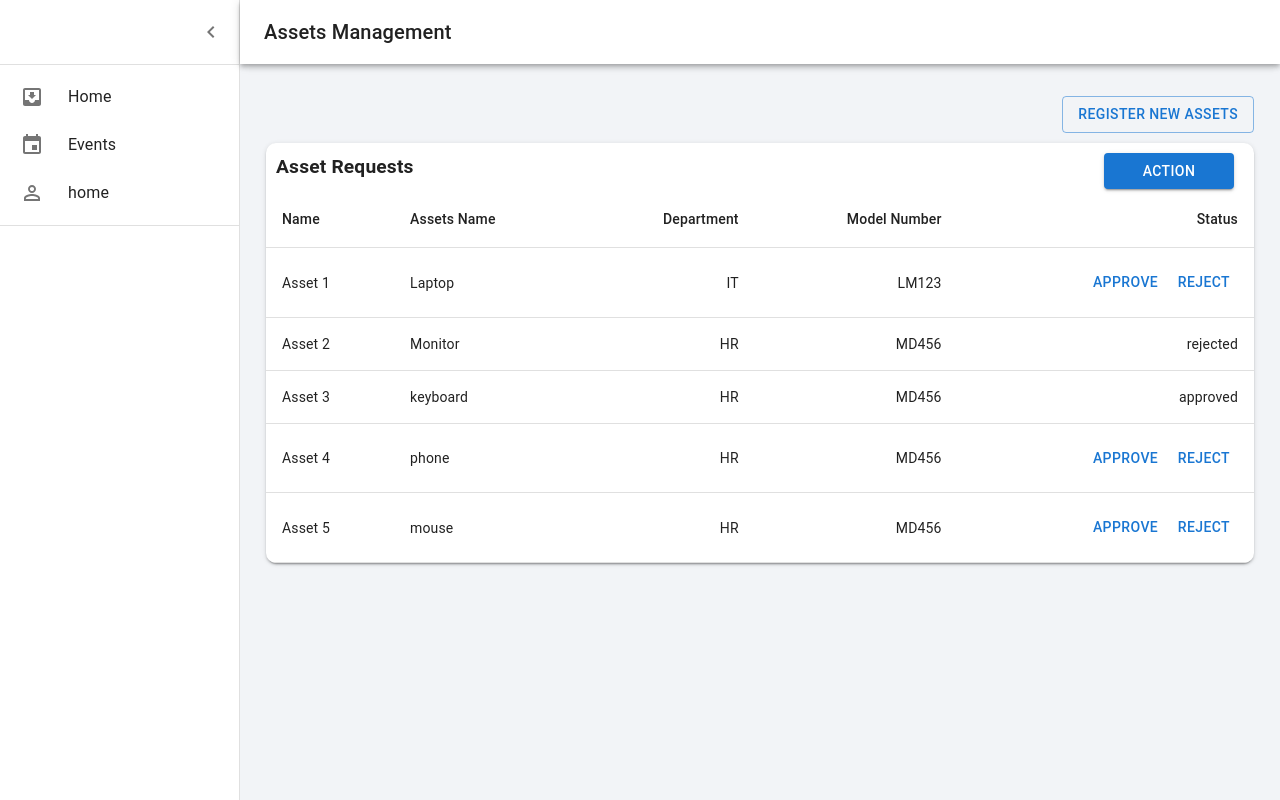
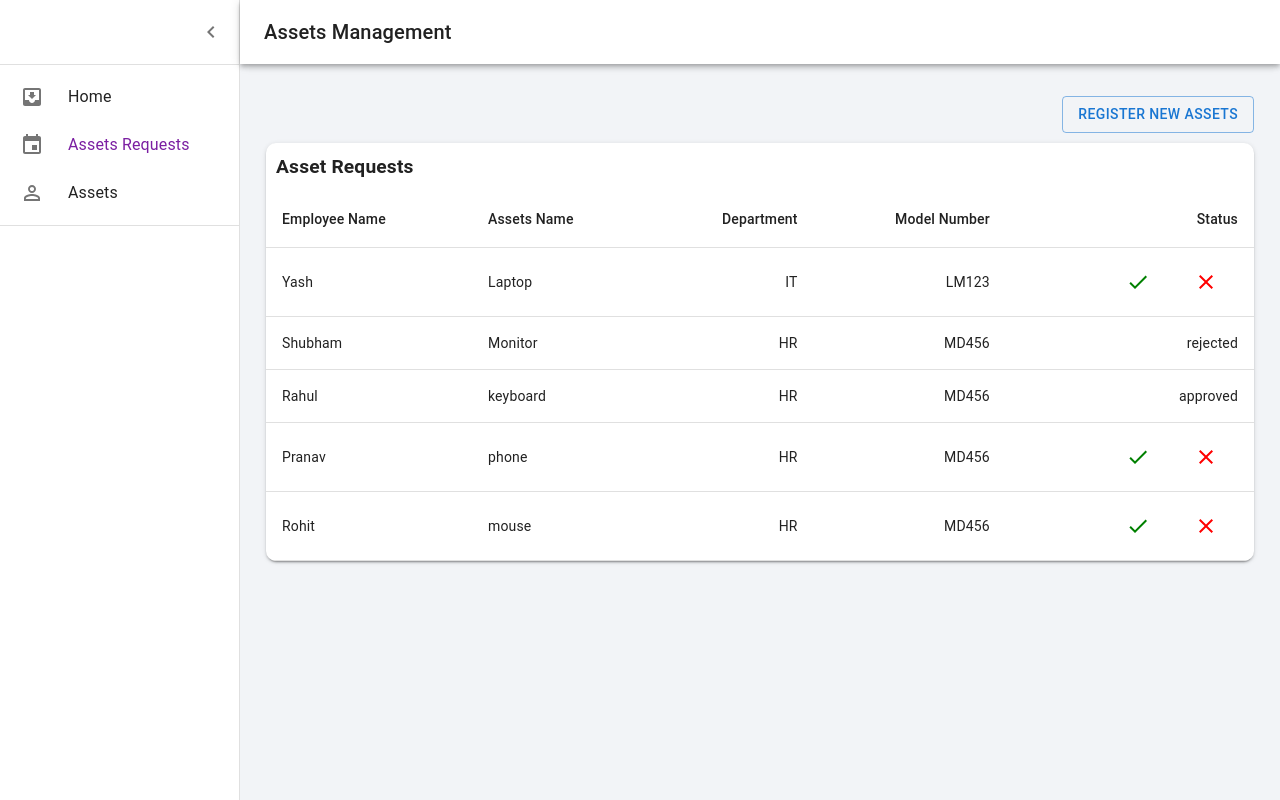
Before and after one commit to yash-gole28/asset-management-frontend, a React (Create React App) app: page /assets-request in a window 1280 px wide. Both pictures are taken after a click on the button 32 px from the left and 32 px from the top of the page. Shown: the top 800 px of the page. Built offline with nearby package versions, Linux system fonts and the light colour scheme.

Commit message:
updated request component ,created assets page

```diff
--- a/src/App.css
+++ b/src/App.css
@@ -3,5 +3,4 @@
   margin: 0px;
   box-sizing: border-box;
   /* color: ; */
-
 }
--- a/src/App.tsx
+++ b/src/App.tsx
@@ -10,10 +10,13 @@ import AssetsRegistretion from './Pages/AssetsRegistretion/AssetsRegistretion';
 import AllocationForm from './Pages/AssetsAlloction/AssetsAlloction';
 import AssetsMaintenance from './Pages/AssetsMaintenace/AssetsMaintenance';
 import AssetsRequest from './Pages/AssetsRequest/AssetsRequest';
-import AssetsRegistretionTable from './Pages/AssetsRegisterTable/AssetsRegistretionTable';
+import { Box } from '@mui/material';
+import AssetsRegistrationTable from './Pages/AssetsRegisterTable/AssetsRegistretionTable';
+import Assets from './Pages/Assets/Assets';
 
 function App() {
   return (
+    <Box sx={{maxWidth:'100vw' ,fontFamily:'-apple-system'}}>
       <BrowserRouter>
 
         <Routes>
@@ -23,17 +26,17 @@ function App() {
             <Route path='/assets-register' element={<AssetsRegistretion />} />
             <Route path='/allocation' element={<AllocationForm />} />
             <Route path='/maintenance' element={<AssetsMaintenance />} />
-          <Route path='/assets-request' element={<AssetsRequest/>}/>
-          <Route path='/assets-register-table' element={<AssetsRegistretionTable/>}/>
+            <Route path='/assets-request' element={<AssetsRequest />} />
+            <Route path='/assets' element={<Assets/>} />
           </Route>
           <Route path='/login' element={<Login />} />
           <Route path='/register' element={<Register />} />
 
-
-
         </Routes>
 
       </BrowserRouter>
+    </Box>
+
     // <div>app</div>
   );
 }
--- a/src/Components/KPIs.tsx
+++ b/src/Components/KPIs.tsx
@@ -43,7 +43,7 @@ const KPIs = () => {
     return (
         <Box sx={{ p: { xs: 1, sm: 1, md: 3 } }}>
             <Grid container spacing={{ xs: 1, sm: 1, md: 2 }}>
-                <Grid size={{ xs: 12,sm:6, md: 3 }}>
+                <Grid size={{ xs: 6,sm:6, md: 3 }}>
                     <Item sx={{backgroundColor:'rgb(168, 231, 192)'}}>
                         <CustomGrid>
                             <Box sx={{ display: 'flex', flexDirection: 'column', alignItems: 'start',justifyContent:'center',height:'100%' }}>
@@ -59,7 +59,7 @@ const KPIs = () => {
                         </CustomGrid>
                     </Item>
                 </Grid>
-                <Grid size={{ xs: 12,sm:6, md: 3 }}>
+                <Grid size={{ xs: 6,sm:6, md: 3 }}>
                     <Item sx={{backgroundColor:'rgb(247, 195, 195)'}}>
                         <CustomGrid>
                             <Box sx={{ display: 'flex', flexDirection: 'column', alignItems: 'start',justifyContent:'center',height:'100%' }}>
@@ -74,7 +74,7 @@ const KPIs = () => {
                         </CustomGrid>
                     </Item>
                 </Grid>
-                <Grid size={{ xs: 12,sm:6, md: 3 }}>
+                <Grid size={{ xs: 6,sm:6, md: 3 }}>
                     <Item sx={{backgroundColor:'rgb(201, 210, 239)'}}>
                         <CustomGrid>
                             <Box sx={{ display: 'flex', flexDirection: 'column', alignItems: 'start',justifyContent:'center',height:'100%' }}>
@@ -89,7 +89,7 @@ const KPIs = () => {
                         </CustomGrid>
                     </Item>
                 </Grid>
-                <Grid size={{ xs: 12,sm:6, md: 3 }}>
+                <Grid size={{ xs: 6,sm:6, md: 3 }}>
                     <Item sx={{backgroundColor:'rgb(241, 193, 244)'}}>
                         <CustomGrid>
                             <Box sx={{ display: 'flex', flexDirection: 'column', alignItems: 'start',justifyContent:'center',height:'100%' }}>
--- a/src/Components/Layout.tsx
+++ b/src/Components/Layout.tsx
@@ -29,7 +29,7 @@ const drawerWidth = 240;
 const openedMixin = (theme: Theme): CSSObject => ({
   width: drawerWidth,
   [theme.breakpoints.down('sm')]: {
-    width: '95%',
+    width: 65,
   },
   transition: theme.transitions.create('width', {
     easing: theme.transitions.easing.sharp,
@@ -45,8 +45,8 @@ const closedMixin = (theme: Theme): CSSObject => ({
   }),
   overflowX: 'hidden',
   width: `calc(${theme.spacing(7)} + 1px)`,
-  [theme.breakpoints.up('sm')]: {
-    width: `calc(${theme.spacing(8)} + 1px)`,
+  [theme.breakpoints.down('md')]: {
+    width:0,
   },
 });
 
@@ -80,7 +80,7 @@ const AppBar = styled(MuiAppBar, {
         marginLeft: drawerWidth,
         width: `calc(100% - ${drawerWidth}px)`,
         [theme.breakpoints.down('sm')]: {
-          display:'none'
+        width:`calc(100% - ${65}px)`
         },
         transition: theme.transitions.create(['width', 'margin'], {
           easing: theme.transitions.easing.sharp,
@@ -200,7 +200,7 @@ export default function PersistentDrawer() {
           </ListItem>
 
           <ListItem disablePadding sx={{ display: 'block' }}>
-            <StyledNavLink to="/demo">
+            <StyledNavLink to="/assets-request">
               <ListItemButton
                 sx={[ {  minHeight: 48,
                     px: 2.5,},
@@ -215,7 +215,7 @@ export default function PersistentDrawer() {
                   <EventIcon />
                 </ListItemIcon>
                 <ListItemText
-                  primary="Events"
+                  primary="Assets Requests"
                   sx={[
                     open ? {  opacity: 1, }: { opacity: 0,},
                   ]} />
@@ -223,7 +223,7 @@ export default function PersistentDrawer() {
             </StyledNavLink>
           </ListItem>
           <ListItem disablePadding sx={{ display: 'block' }}>
-            <StyledNavLink to="assets-register">
+            <StyledNavLink to="/assets">
               <ListItemButton
                 sx={[{
                     minHeight: 48,
@@ -240,7 +240,7 @@ export default function PersistentDrawer() {
                   <PermIdentityIcon />
                 </ListItemIcon>
                 <ListItemText
-                  primary="home"
+                  primary="Assets"
                   sx={[open ? {  opacity: 1,  }: { opacity: 0,  },
                   ]}  />
               </ListItemButton>
@@ -249,9 +249,9 @@ export default function PersistentDrawer() {
         </List>
         <Divider />
       </Drawer>
-      <Box component="main" sx={{ flexGrow: 1, backgroundColor: 'rgb(242, 244, 247)',minHeight:'100vh'}}>
+      <Box component="main" sx={{ flexGrow: 1, backgroundColor: 'rgb(242, 244, 247)',minHeight:'100vw'}}>
         <DrawerHeader />
-        <Box sx={{display:{xs:open ? 'none' : 'block',sm:'block',md:'block'}}}>
+        <Box>
         <Outlet />
         </Box>
         {/* <Footer /> */}
--- a/src/Data.json
+++ b/src/Data.json
@@ -1,34 +1,34 @@
 {
   "requestData":[
     {
-      "name": "Asset 1",
+      "name": "Yash",
       "assets_name": "Laptop",
       "department": "IT",
       "modal_number": "LM123",
     "approved":"pending"
     },
     {
-      "name": "Asset 2",
+      "name": "Shubham",
       "assets_name": "Monitor",
       "department": "HR",
       "modal_number": "MD456",
       "approved":"rejected"
     } ,
     {
-        "name": "Asset 3",
+        "name": "Rahul",
         "assets_name": "keyboard",
         "department": "HR",
         "modal_number": "MD456",
         "approved":"approved"
       },
       {
-        "name": "Asset 4",
+        "name": "Pranav",
         "assets_name": "phone",
         "department": "HR",
         "modal_number": "MD456",
         "approved":"pending"
       } , {
-        "name": "Asset 5",
+        "name": "Rohit",
         "assets_name": "mouse",
         "department": "HR",
         "modal_number": "MD456",
--- a/src/Pages/AssetsRegisterTable/AssetsRegistretionTable.tsx
+++ b/src/Pages/Assets/Assets.tsx
@@ -2,13 +2,12 @@ import { Box, Button, Table, TableBody, TableCell, TableContainer, TableHead, Ta
 import React from 'react';
 import data1 from '../../Data1.json';
 
-
-const AssetsRegistretionTable = () => {
+const Assets = () => {
   return (
     <Box sx={{ width: '95%',margin:'auto'}}>
       {/* Button to register new assets */}
       <Box sx={{ display: "flex", alignItems: 'center', justifyContent: 'space-between', marginBottom: '25px',mt:'2rem' }}>
-        <Typography variant='h5' sx={{color:"#6087fb"}} >Assets Ragistretion Table....</Typography>
+        <Typography variant='h5' sx={{color:"#6087fb"}} >Assets</Typography>
         <Button variant="outlined" sx={{fontSize:'1.1rem', background:"white"}}>Register New Assets</Button>
       </Box>
 
@@ -54,7 +53,7 @@ const AssetsRegistretionTable = () => {
 
       {/* Table Container */}
     </Box>
-  );
-};
+  )
+}
 
-export default AssetsRegistretionTable;
+export default Assets
--- a/src/Pages/AssetsRequest/AssetsRequest.tsx
+++ b/src/Pages/AssetsRequest/AssetsRequest.tsx
@@ -1,14 +1,18 @@
 import { Box, Button, Table, TableBody, TableCell, TableContainer, TableHead, TableRow, Typography } from '@mui/material';
 import React from 'react';
 import data from '../../Data.json';
+import { useNavigate } from 'react-router-dom';
+import CloseIcon from '@mui/icons-material/Close';
+import DoneIcon from '@mui/icons-material/Done';
 
 
 const AssetsRequest = () => {
+  const router = useNavigate()
   return (
     <Box sx={{ width: '95%',margin:'auto'}}>
       {/* Button to register new assets */}
       <Box sx={{ display: "flex", alignItems: 'center', justifyContent: 'flex-end', marginBottom: '10px',mt:'2rem' }}>
-        <Button variant="outlined">Register New Assets</Button>
+        <Button onClick={()=>router('/assets-register')} variant="outlined">Register New Assets</Button>
       </Box>
 
 
@@ -25,9 +29,9 @@ const AssetsRequest = () => {
         <Typography sx={{ margin: "10px", fontWeight: 'bold', fontSize: '1.2rem' }}>Asset Requests</Typography>
 
         <Table sx={{width:'100%' }} aria-label="simple table">
-          <TableHead>
+          <TableHead sx={{fontWeight:'500'}}>
             <TableRow>
-              <TableCell align="left">Name</TableCell>
+              <TableCell align="left">Employee Name</TableCell>
               <TableCell align="left">Assets Name</TableCell>
               <TableCell align="right">Department</TableCell>
               <TableCell align="right">Model Number</TableCell>
@@ -41,23 +45,13 @@ const AssetsRequest = () => {
                 <TableCell align="left">{v.assets_name}</TableCell>
                 <TableCell align="right">{v.department}</TableCell>
                 <TableCell align="right">{v.modal_number}</TableCell>
-                <TableCell align="right">{v.approved == 'pending' ? <Box> <Button>approve</Button> <Button>reject</Button> </Box> : v.approved}</TableCell>
+                <TableCell align="right">{v.approved == 'pending' ? <Box> <Button><DoneIcon sx={{color:'green'}}/> </Button>  <Button><CloseIcon sx={{color:'red'}}/></Button> </Box> : v.approved}</TableCell>
               </TableRow>
             ))}
           </TableBody>
         </Table>
 
 
-        <Button variant='contained' sx={{
-          position: "absolute",
-          top: "10px",
-          right: "20px",
-          textDecoration: "none",
-          color: "white",
-          width: "130px"
-        }}>
-          Action
-        </Button>
       </TableContainer>
 
       {/* Table Container */}
--- a/src/index.css
+++ /dev/null
@@ -1,13 +0,0 @@
-body {
-  margin: 0;
-  font-family: -apple-system, BlinkMacSystemFont, 'Segoe UI', 'Roboto', 'Oxygen',
-    'Ubuntu', 'Cantarell', 'Fira Sans', 'Droid Sans', 'Helvetica Neue',
-    sans-serif;
-  -webkit-font-smoothing: antialiased;
-  -moz-osx-font-smoothing: grayscale;
-}
-
-code {
-  font-family: source-code-pro, Menlo, Monaco, Consolas, 'Courier New',
-    monospace;
-}
--- a/src/index.tsx
+++ b/src/index.tsx
@@ -1,6 +1,5 @@
 import React from 'react';
 import ReactDOM from 'react-dom/client';
-import './index.css';
 import App from './App';
 import reportWebVitals from './reportWebVitals';
 
```
Also changed, not shown: src/Pages/Home/Home.tsx (+5 -16 lines). Lines whose indentation alone changed are shown as unchanged.
